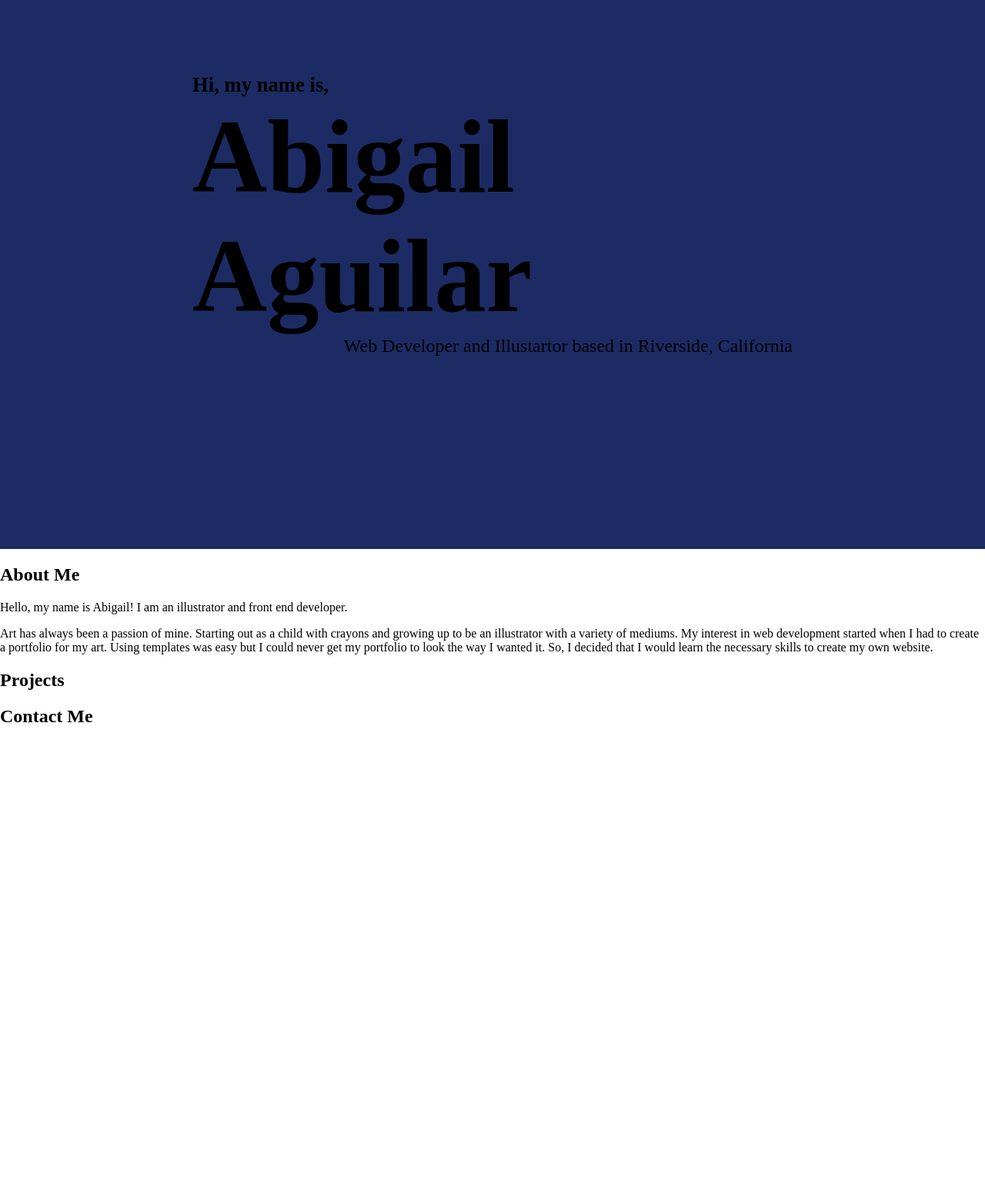
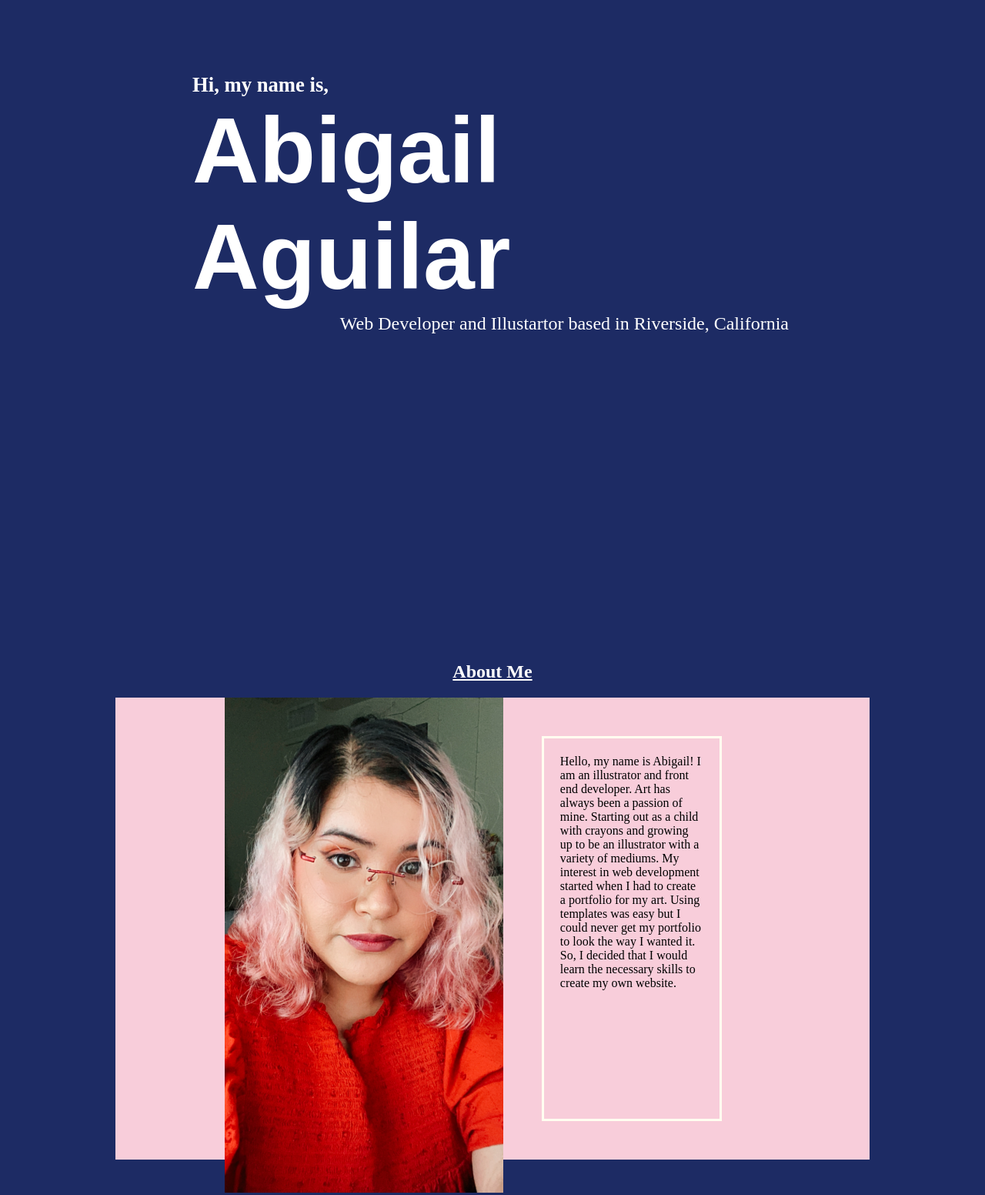
Before and after one commit to abigaila97/Portfolio, a plain HTML site: page index.html in a window 1280 px wide. Shown: the part 240-1792 px from the top of the page at 77% size. Before the commit the page ends 1204 px from the top, so only its background shows below. Drawn offline with Linux system fonts and the light colour scheme; a web font is replaced by a local one.

Commit message:
add images and styling

```diff
--- a/index.html
+++ b/index.html
@@ -6,6 +6,9 @@
     <meta name="viewport" content="width=device-width, initial-scale=1.0">
     <title>Abigail Aguilar</title>
     <link rel="stylesheet" type="text/css" href="styles.css"/>
+    <link rel="preconnect" href="https://fonts.googleapis.com">
+<link rel="preconnect" href="https://fonts.gstatic.com" crossorigin>
+<link href="https://fonts.googleapis.com/css2?family=Encode+Sans+SC:wght@500&display=swap" rel="stylesheet">
 </head>
 <body>
     <!--Changed list to a div container for jumps to specific parts of the portfolio-->
@@ -24,22 +27,41 @@
     </form>
    </div>
 
-    <header id="#Home">
+    <header id="Home">
         <h4>Hi, my name is,</h4>
         <h1>Abigail Aguilar</h1>
         <p class="intro">Web Developer and Illustartor based in Riverside, California</p>
     </header>
 
-    <h2 id="#About">About Me</h2>
-    <p>Hello, my name is Abigail! I am an illustrator and front end developer.</p>
-    <p>Art has always been a passion of mine. Starting out as a child with crayons and growing up to be an illustrator with a variety of mediums.
-        My interest in web development started when I had to create a portfolio for my art. Using templates was easy but I could never get my portfolio to look the way I wanted it.
-        So, I decided that I would learn the necessary skills to create my own website.
-    </p>
+    <div id="About" class='about'>
+        <h2 class="subhead">About Me</h2>
+        <!-- <img src="Abigail.JPG" alt="image of Abigail Aguilar" height="643"> -->
+        <div class="about-container">
+            <img src="Abigail.JPG" alt="image of Abigail Aguilar" height="643">
+            <p class="about-bio">Hello, my name is Abigail! I am an illustrator and front end developer. Art has always been a passion of mine. Starting out as a child with crayons and growing up to be an illustrator with a variety of mediums.
+            My interest in web development started when I had to create a portfolio for my art. Using templates was easy but I could never get my portfolio to look the way I wanted it.
+            So, I decided that I would learn the necessary skills to create my own website.
+            </p>
+        </div>
+    </div>
 
-    <h2 id="#Projects">Projects</h2>
+    <div id="Projects">
+        <h2 class="subhead">Projects</h2>
+        <div class="projects">
+            <a href="https://abigaila97.github.io/code-refactor/"><img src="Horiseon.png" src="https://abigaila97.github.io/code-refactor/" alt="Horiseon website image" height="500" width="700"></a>
+            <a href="https://placeholder.com"><img src="https://via.placeholder.com/450x300"></a>
+            <a href="https://placeholder.com"><img src="https://via.placeholder.com/450x300"></a>
+            <a href="https://placeholder.com"><img src="https://via.placeholder.com/450x300"></a>
+        </div>
+    </div>
 
-    <h2 id="#Contact">Contact Me</h2>
+    <div id="Contact">
+        <h2 class="subhead">Contact Me</h2>
+        <div class="contact-container">
+            <a href="https://github.com/abigaila97"><img src="GitHub_Logo.png" alt="Github logo" height="100"></a>
+            <a href="https://www.linkedin.com/in/abigail-a-129491a6/"><img src="linkedin.png" alt="Linkedin logo" height="100"></a>
+        </div>
+    </div>
 
     <footer>
 
--- a/styles.css
+++ b/styles.css
@@ -1,21 +1,13 @@
 body {
     margin: 0;
+    background: #1D2B64;
 }
 
 .topnav {
-    background-color: #1D2B64;
     display: flex;
     justify-content: flex-end;
     flex: 100%;
     padding: 10px;
-    max-width: 1800px;
-    min-width: 660px;
-}
-
-@media screen and (max-width:992px) {
-    .topnav {
-        background-color: #F8CDDA;
-    }
 }
 
 .btn-grad {
@@ -44,40 +36,71 @@ body {
 
 header {
     padding: 250px;
-    background-color: #1D2B64;
-}
-
-@media screen and (max-width: :992px) {
-    header {
-        background-color: #F8CDDA;
-    }
-}
-
-@font-face {
-    font-family: 'lemon_milkmedium';
-    src: url('lemonmilk-medium-webfont.woff2') format('woff2'),
-         url('lemonmilk-medium-webfont.woff') format('woff');
-    font-weight: normal;
-    font-style: normal;
-
 }
 
 h4 {
     margin: 0;
     font-size: 20pt;
+    color: white;
 }
 
 h1 {
-    font-family: 'lemon_milkmedium';
-    font-size: 101pt;
+    font-family: 'Encode Sans SC', sans-serif;
+    font-size: 90pt;
+    color: white;
     display: flex;
     justify-content: center;
     margin: 0;
 }
 
 .intro {
-    margin: 0;
+    margin: 5px;
     display: flex;
     justify-content: flex-end;
     font-size: 18pt;
+    color: white;
 }
+
+.subhead {
+    display: flex;
+    justify-content: center;
+    color: white;
+    text-decoration: underline;
+}
+
+.about {
+    padding: 150px;
+}
+
+.about-container {
+    height: 600px;
+    display: flex;
+    justify-content: center;
+    background: #F8CDDA;
+}
+
+.about-bio {
+    margin: 50px;
+    width: 186px;
+    border-style: solid;
+    border-color: ivory;
+    padding: 21px;
+}
+
+.projects {
+    height: 800px;
+    display: flex;
+    flex-wrap: wrap;
+    align-items: center;
+    justify-items: center;
+    justify-content: space-around;
+}
+
+#Contact {
+    background: #3047a4;
+}
+
+.contact-container {
+    display: flex;
+    justify-content: center;
+}
```
Also changed, not shown: Abigail.JPG (added), GitHub_Logo.png (added), linkedin.png (added), 3 other files.
